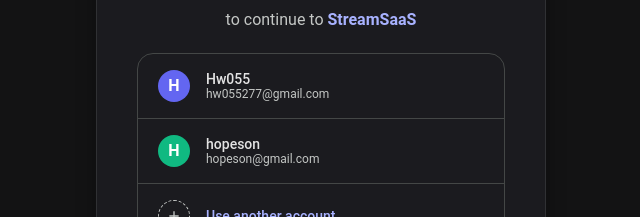
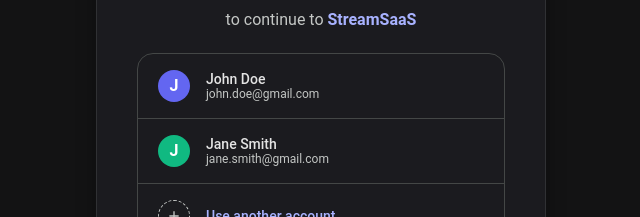
Before and after one commit to h0peson1/MyWebapp, a Next.js app in the folder webapp/: page /login/google in a window 1280 px wide. Shown: the part 299-516 px from the top of the page, without its empty margins (319-959 px from the left). Built offline with nearby package versions, Linux system fonts and the light colour scheme; no server answers.

Commit message:
feat: replace hardcoded developer emails with generic placeholders on Google login mockup

```diff
--- a/webapp/src/app/login/google/page.tsx
+++ b/webapp/src/app/login/google/page.tsx
@@ -115,7 +115,7 @@
             >
               {/* Account 1 */}
               <div
-                onClick={() => handleSelectAccount('Hw055', 'hw055277@gmail.com')}
+                onClick={() => handleSelectAccount('John Doe', 'john.doe@gmail.com')}
                 style={{
                   display: 'flex',
                   alignItems: 'center',
@@ -140,17 +140,17 @@
                     marginRight: '16px',
                   }}
                 >
-                  H
+                  J
                 </div>
                 <div style={{ flex: 1 }}>
-                  <div style={{ fontSize: '14px', fontWeight: 500, color: '#e3e3e3' }}>Hw055</div>
-                  <div style={{ fontSize: '12px', color: '#c4c7c5' }}>hw055277@gmail.com</div>
+                  <div style={{ fontSize: '14px', fontWeight: 500, color: '#e3e3e3' }}>John Doe</div>
+                  <div style={{ fontSize: '12px', color: '#c4c7c5' }}>john.doe@gmail.com</div>
                 </div>
               </div>
 
               {/* Account 2 */}
               <div
-                onClick={() => handleSelectAccount('hopeson', 'hopeson@gmail.com')}
+                onClick={() => handleSelectAccount('Jane Smith', 'jane.smith@gmail.com')}
                 style={{
                   display: 'flex',
                   alignItems: 'center',
@@ -175,11 +175,11 @@
                     marginRight: '16px',
                   }}
                 >
-                  H
+                  J
                 </div>
                 <div style={{ flex: 1 }}>
-                  <div style={{ fontSize: '14px', fontWeight: 500, color: '#e3e3e3' }}>hopeson</div>
-                  <div style={{ fontSize: '12px', color: '#c4c7c5' }}>hopeson@gmail.com</div>
+                  <div style={{ fontSize: '14px', fontWeight: 500, color: '#e3e3e3' }}>Jane Smith</div>
+                  <div style={{ fontSize: '12px', color: '#c4c7c5' }}>jane.smith@gmail.com</div>
                 </div>
               </div>
 
```
